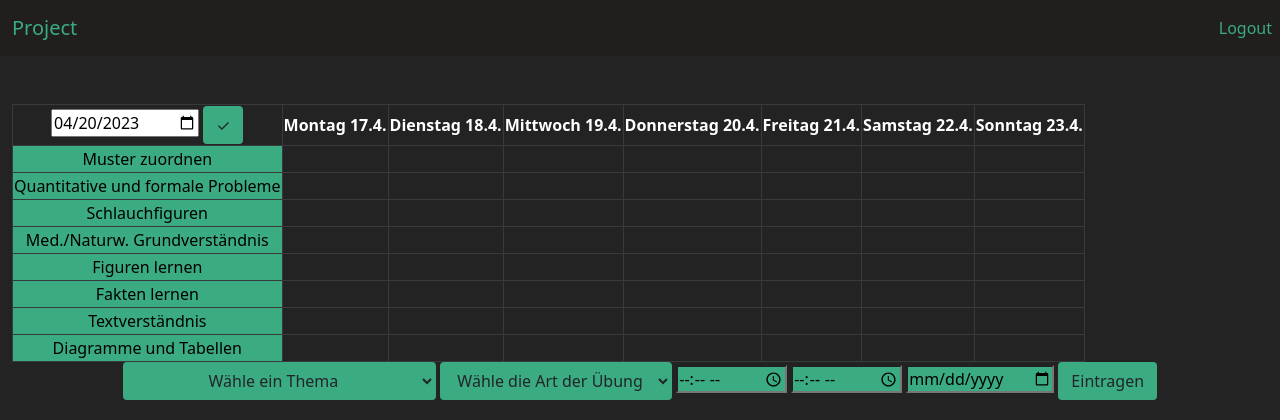
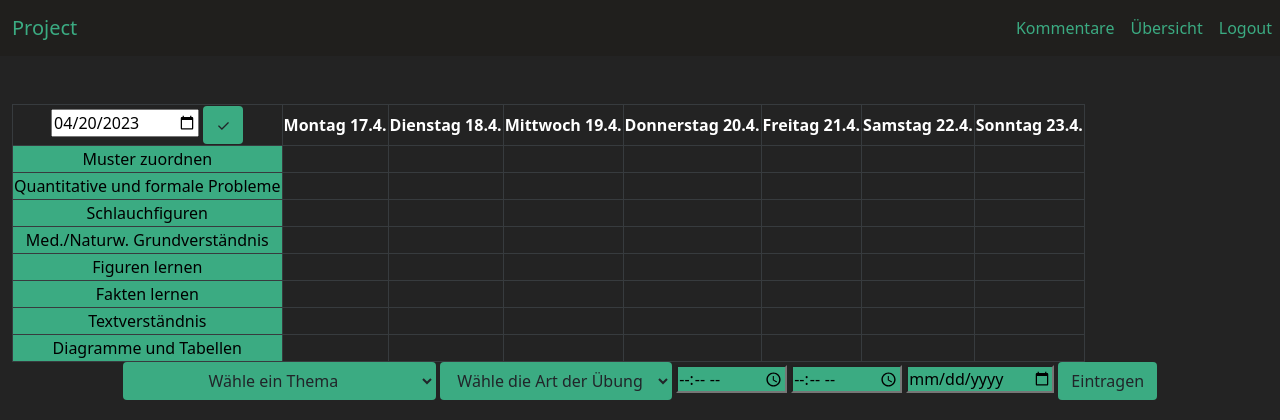
Before and after one commit to Oneiros96/TMS-preparation-tracker, a Flask app: page / in a window 1280 px wide. Shown: the top 420 px of the page. Run offline with Flask 2, Linux system fonts and the light colour scheme; the visitor is signed in with stand-in values (Sample User, id 1); tables that the repository leaves empty hold one stand-in row (values such as "Sample post"); data that the repository does not hold is empty.

Commit message:
added navigation between / and /comments

```diff
--- a/templates/layout.html
+++ b/templates/layout.html
@@ -22,9 +22,12 @@
             </div>
             {%if session["user_id"] %}
             <ul class="navbar-nav">
-                <li class="nav-item">
-                  <a class="nav-link" href="/logout">Logout</a>
-                </li>
+
+                    <a class="nav-link" href="/comments">Kommentare</a>
+                    <a class="nav-link" href="/">Übersicht</a>
+                    <a class="nav-link" href="/logout">Logout</a>
+
+
             </ul>
             {% else %}
             <ul class="navbar-nav">
```
